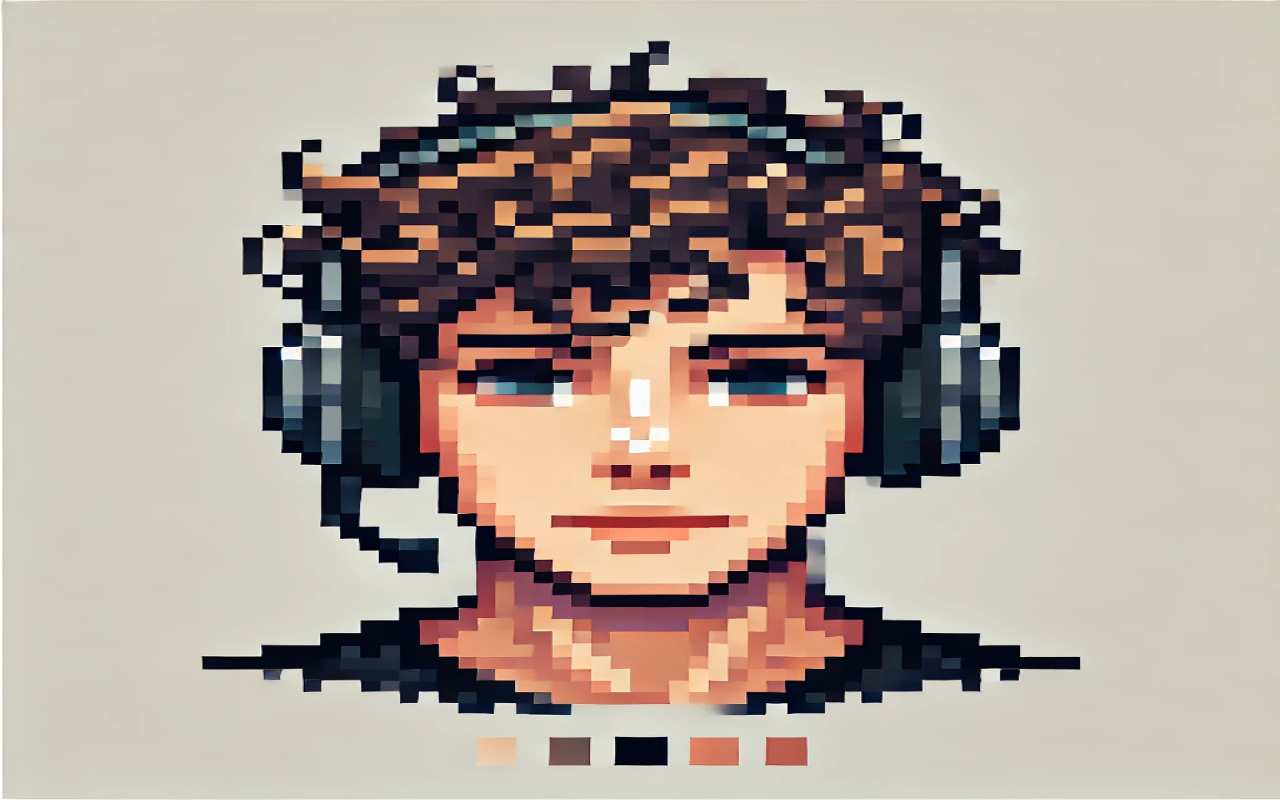
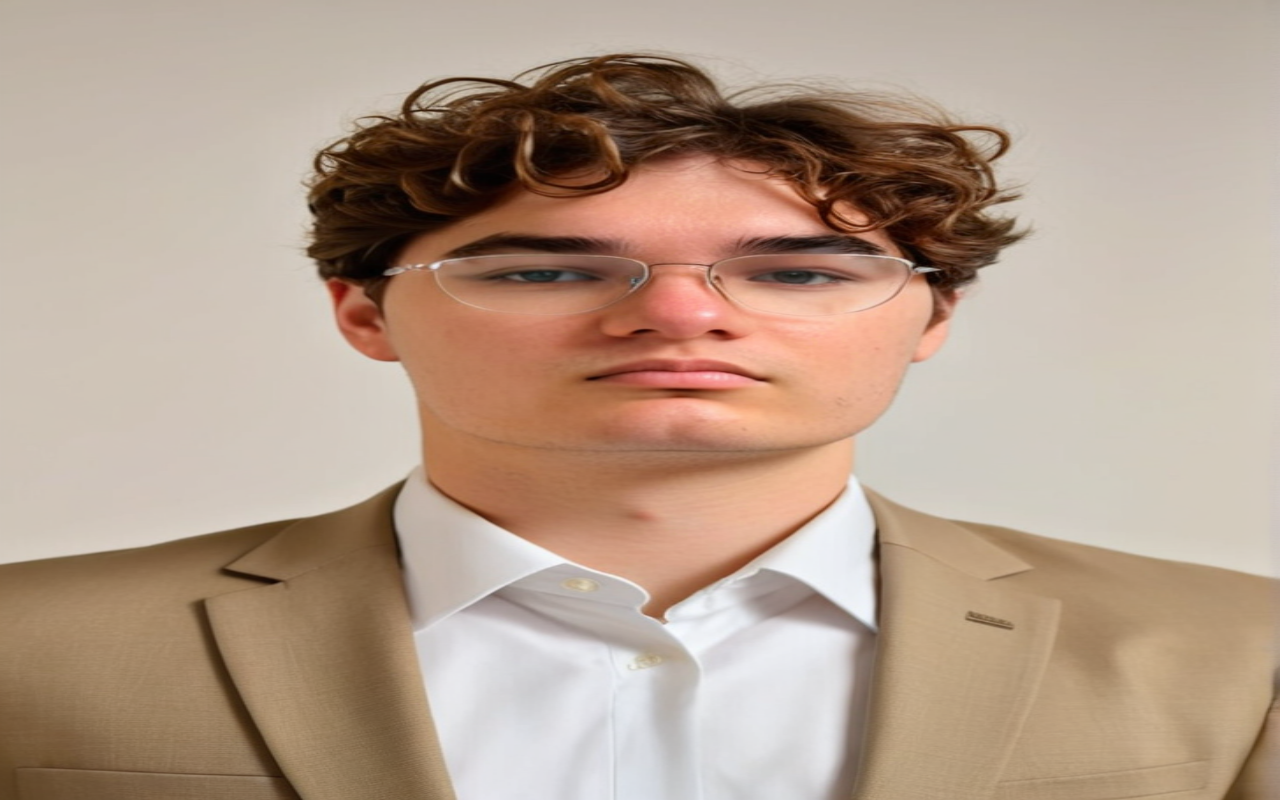
Before and after one commit to CaioDetz/CaioDetz, a Next.js app in the folder web/: page / in a window 1280 px wide. Built offline with nearby package versions, Linux system fonts and the light colour scheme.

Commit message:
Update page.tsx

```diff
--- a/web/src/app/page.tsx
+++ b/web/src/app/page.tsx
@@ -6,7 +6,7 @@ export default function Home() {
 
       <div className='container mx-auto px-24 py-4 text-center space-y-5'>
         <div className='w-48 h-48 mx-auto object-cover overflow-hidden rounded-full relative'>
-          <Image src={"/perfil.webp"} alt={"Pefil"} fill sizes='100%' />
+          <Image src={"/perfil.png"} alt={"Pefil"} fill sizes='100%' />
         </div>
         <h1 className='text-4xl font-semibold'>Caio Detz</h1>
         <h3 className='text-xl'>Programador at Sorriso, Brasil 🇧🇷</h3>
```
